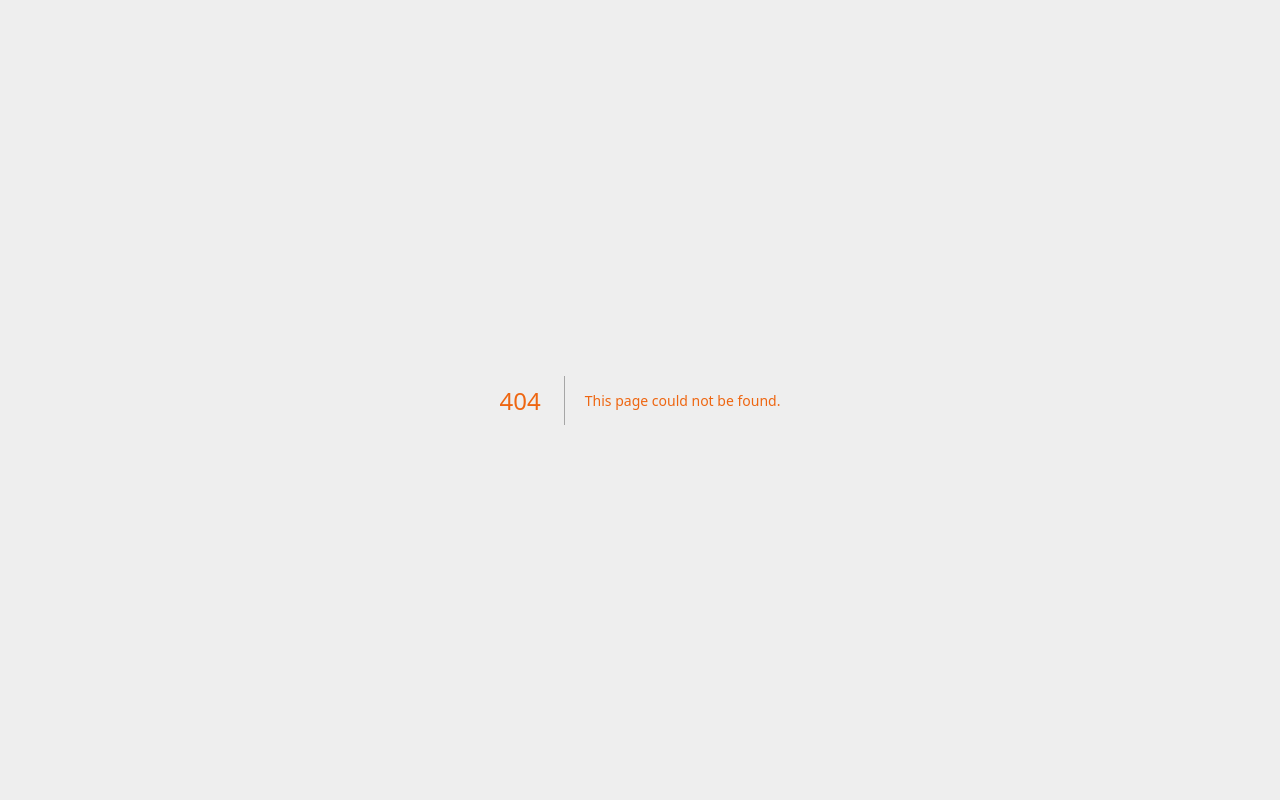
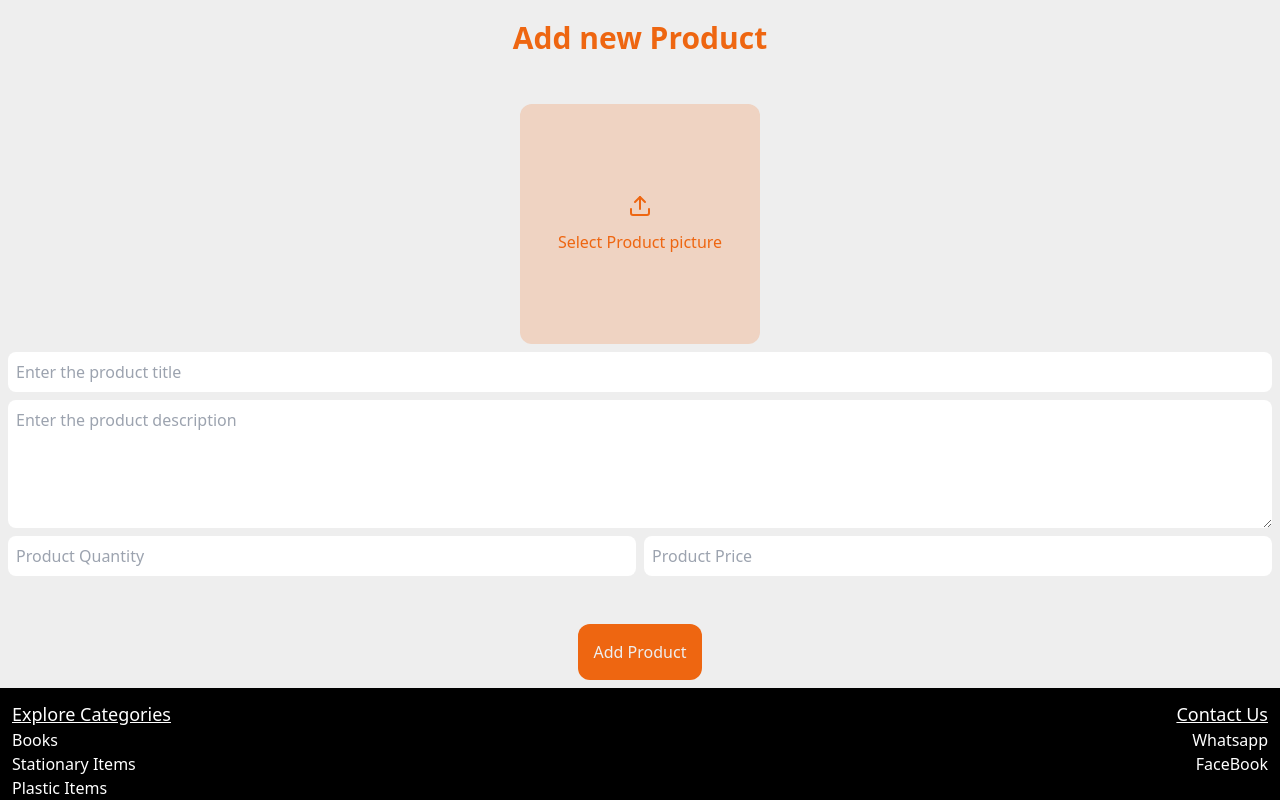
Before and after one commit to itsmefminsaf/ibs_store, a Next.js app: page /admin/add-product in a window 1280 px wide. Before the commit this address had no page. Shown: the top 800 px of the page. Built offline with nearby package versions, Linux system fonts and the light colour scheme.

Commit message:
feat: product uploading feature added

```diff
--- /dev/null
+++ b/src/app/admin/add-product/page.tsx
@@ -0,0 +1,129 @@
+"use client";
+
+import { Upload } from "lucide-react";
+import Image from "next/image";
+import { FormEvent, useState } from "react";
+
+const page = () => {
+  const [image, setImage] = useState<File>();
+  const [title, setTitle] = useState("");
+  const [description, setDescription] = useState("");
+  const [quantity, setQuantity] = useState("");
+  const [price, setPrice] = useState("");
+
+  const handleSubmit = async (e: FormEvent<HTMLFormElement>) => {
+    e.preventDefault();
+    const formData = new FormData();
+    formData.append("image", image as Blob);
+    formData.append("title", title);
+    formData.append("quantity", quantity);
+    formData.append("price", price);
+    formData.append("description", description);
+
+    try {
+      const res = await fetch("/api/add-product", {
+        method: "POST",
+        body: formData,
+      });
+
+      const result = await res.json();
+      if (result.success) {
+        alert("Product added successfully! Keep adding products..");
+      } else {
+        alert("Failed to add product! Try again");
+      }
+    } catch (error) {
+      console.error("Error adding product:", error);
+      alert("Something went wrong.");
+    }
+  };
+
+  return (
+    <>
+      <h1 className="text-center font-extrabold text-3xl pt-5">
+        Add new Product
+      </h1>
+      <form
+        className="grid grid-cols-2 grid-rows-[auto_auto_auto_auto] gap-2 p-2 mt-10"
+        onSubmit={handleSubmit}
+      >
+        <label
+          htmlFor="file-upload"
+          className="relative place-self-center col-span-2 size-60 flex flex-col items-center justify-center gap-3 bg-foreground/20 p-3 rounded-xl"
+        >
+          {image ? (
+            <Image
+              alt="product image preview"
+              src={URL.createObjectURL(image)}
+              fill
+              className="rounded-xl"
+            />
+          ) : (
+            <>
+              <Upload />
+              <h3>Select Product picture</h3>
+            </>
+          )}
+        </label>
+        <input
+          type="file"
+          accept="image/*"
+          id="file-upload"
+          className="hidden"
+          onChange={(e) => {
+            setImage(e.target.files?.[0]);
+          }}
+          required
+        />
+        <input
+          type="text"
+          placeholder="Enter the product title"
+          className="add-product-input col-span-2"
+          value={title}
+          onChange={(e) => {
+            setTitle(e.target.value);
+          }}
+          maxLength={35}
+          required
+        />
+        <textarea
+          placeholder="Enter the product description"
+          className="add-product-input col-span-2 h-32 text-wrap overflow-scroll"
+          value={description}
+          onChange={(e) => {
+            setDescription(e.target.value);
+          }}
+          required
+        />
+        <input
+          type="number"
+          placeholder="Product Quantity"
+          className="add-product-input"
+          value={quantity}
+          onChange={(e) => {
+            setQuantity(e.target.value);
+          }}
+          required
+        />
+        <input
+          type="number"
+          placeholder="Product Price"
+          className="add-product-input"
+          value={price}
+          onChange={(e) => {
+            setPrice(e.target.value);
+          }}
+          required
+        />
+        <button
+          type="submit"
+          className="col-span-2 bg-foreground text-background p-4 w-fit rounded-xl place-self-center mt-10"
+        >
+          Add Product
+        </button>
+      </form>
+    </>
+  );
+};
+
+export default page;
--- /dev/null
+++ b/src/app/api/add-product/route.ts
@@ -0,0 +1,21 @@
+import { NextRequest, NextResponse } from "next/server";
+
+export const POST = async (req: NextRequest) => {
+  try {
+    const formData = await req.formData();
+    const image = formData.get("image") as File;
+    const title = formData.get("title") as string;
+    const description = formData.get("description") as string;
+    const quantity = formData.get("quantity") as string;
+    const price = formData.get("price") as string;
+    console.log(image.name);
+    console.log(title);
+    console.log(description);
+    console.log(quantity);
+    console.log(price);
+
+    return NextResponse.json({ success: true });
+  } catch (error) {
+    return NextResponse.json({ success: false });
+  }
+};
--- a/src/app/globals.css
+++ b/src/app/globals.css
@@ -10,4 +10,6 @@
     .carousel-arrow {@apply p-3 rounded-full bg-black/50 backdrop-blur-lg text-background absolute top-1/2 -translate-y-1/2}
 
     .admin-form-input {@apply p-3 rounded-lg outline-none border-none}
+
+    .add-product-input {@apply p-2 rounded-lg h-max border-none outline-none}
 }
```
